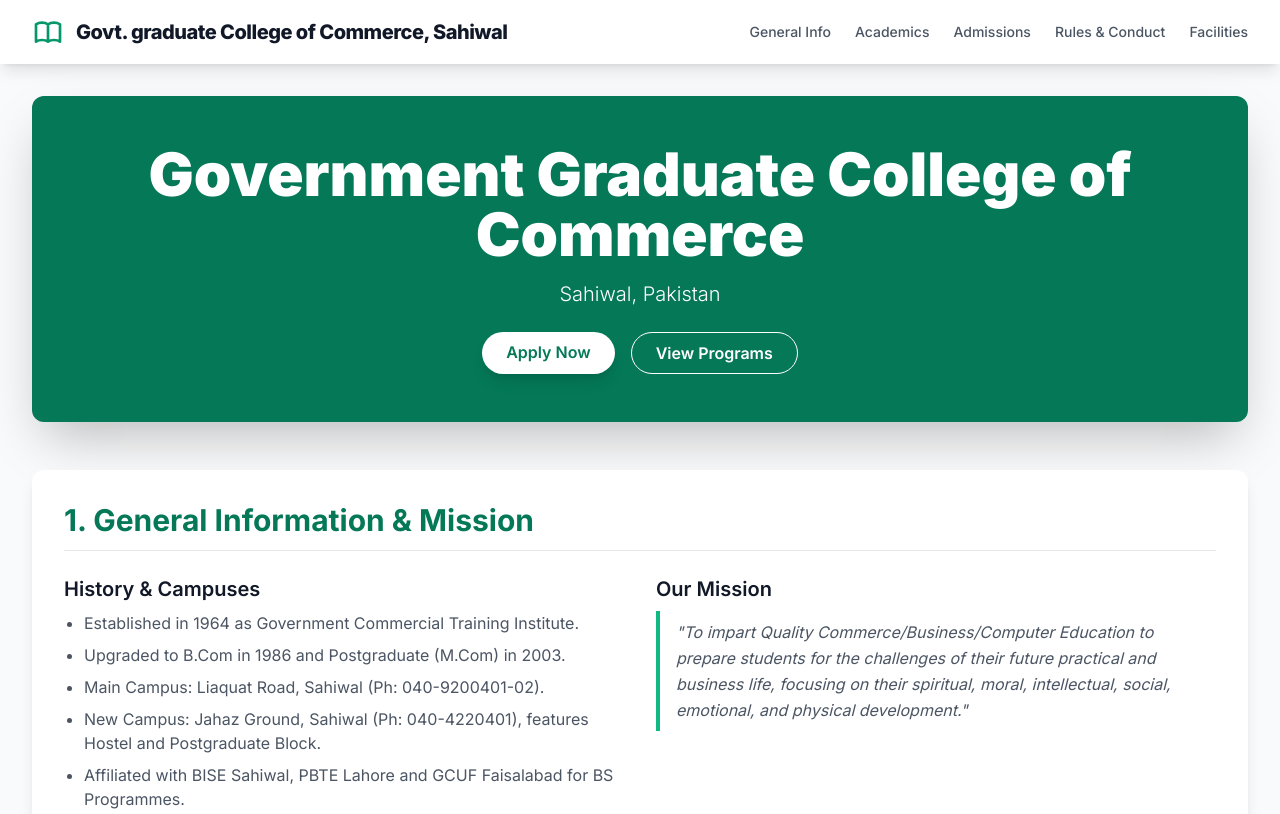
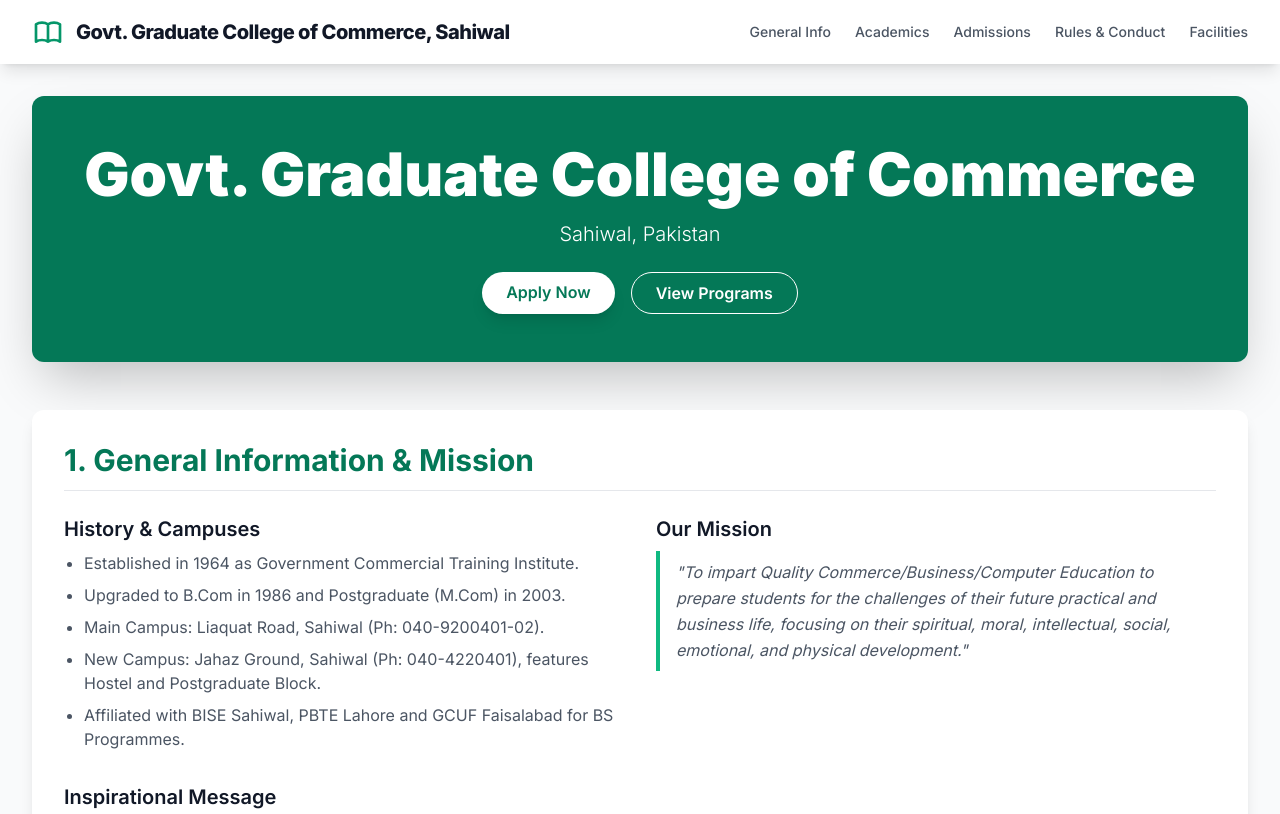
Before and after one commit to mehnaztanveer1978-ship-it/commercecollegesahiwal, a plain HTML site: page index.html in a window 1280 px wide. Shown: the top 814 px of the page. Drawn offline with nearby package versions, Linux system fonts and the light colour scheme.

Commit message:
Update index.html

```diff
--- a/index.html
+++ b/index.html
@@ -3,7 +3,7 @@
 <head>
     <meta charset="UTF-8">
     <meta name="viewport" content="width=device-width, initial-scale=1.0">
-    <title>Government Graduate College of Commerce, Sahiwal</title>
+    <title>Govt. Graduate College of Commerce, Sahiwal</title>
     <!-- Load Tailwind CSS -->
     <script src="https://cdn.tailwindcss.com"></script>
     <!-- Configure Tailwind for Inter font -->
@@ -34,7 +34,7 @@
                     <path stroke-linecap="round" stroke-linejoin="round" d="M12 6.253v13m0-13C10.832 5.468 9.245 5 7.5 5S4.168 5.468 3 6.253v13C4.168 18.468 5.755 18 7.5 18s3.332.468 4.5 1.247m0-13C13.168 5.468 14.755 5 16.5 5s3.332.468 4.5 1.253v13C19.832 18.468 18.245 18 16.5 18s-3.332.468-4.5 1.247" />
                 </svg>
                 <h1 class="text-xl font-extrabold text-gray-900 tracking-tight hidden sm:block">
-                    Govt. graduate College of Commerce, Sahiwal
+                    Govt. Graduate College of Commerce, Sahiwal
                 </h1>
                 <h1 class="text-xl font-extrabold text-gray-900 tracking-tight sm:hidden">
                     GGCC Sahiwal
@@ -58,7 +58,7 @@
         <!-- Hero Section -->
         <section class="text-center bg-emerald-700 text-white p-12 rounded-xl shadow-2xl mb-12">
             <h2 class="text-4xl sm:text-6xl font-black mb-4">
-                Government Graduate College of Commerce
+                Govt. Graduate College of Commerce
             </h2>
             <p class="text-xl font-light mb-6">
                 Sahiwal, Pakistan
```
